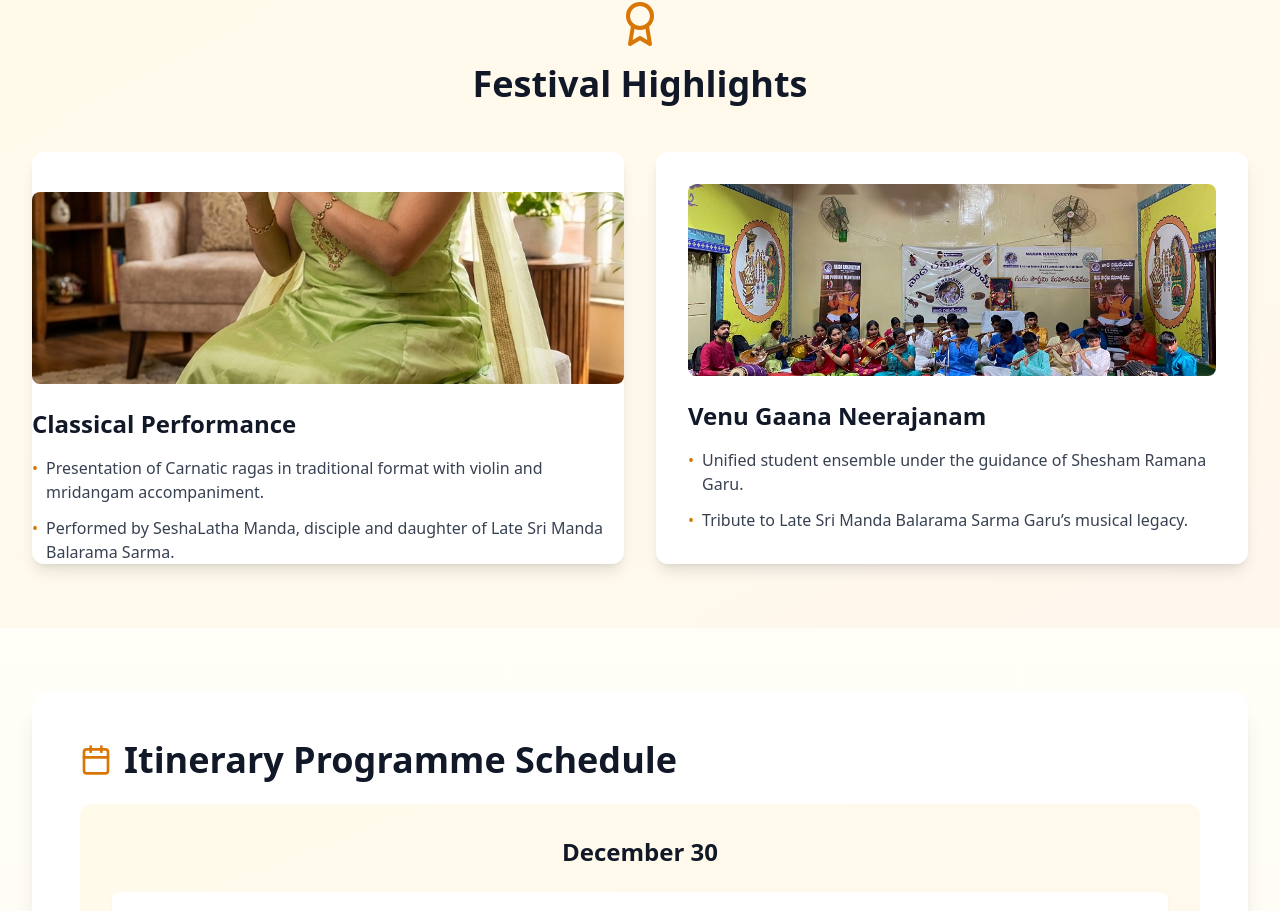
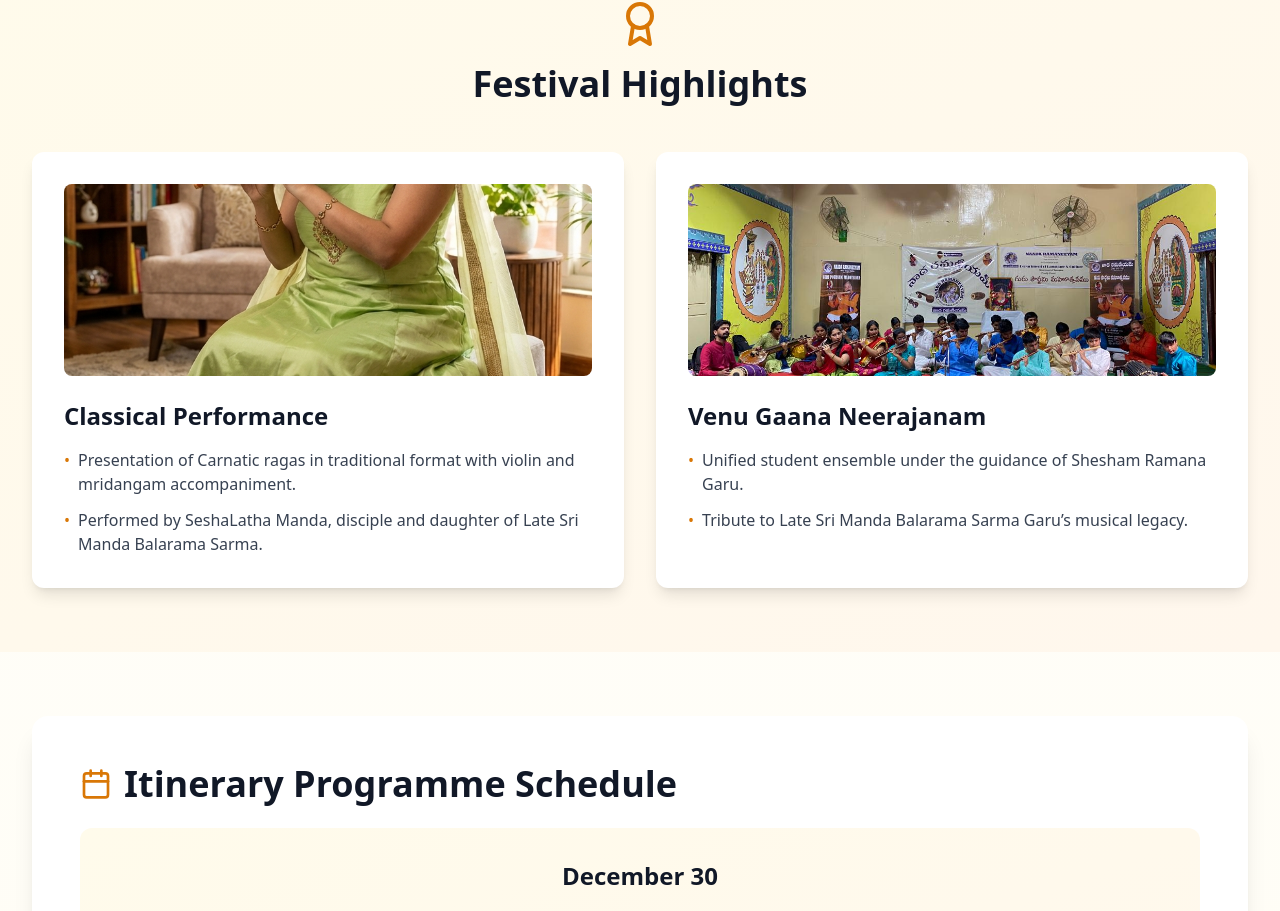
Before and after one commit to vadde-chandra/Flute-Festive, a React (Vite) app: page / in a window 1280 px wide. Shown: the part 1056-1967 px from the top of the page. Built offline with nearby package versions, Linux system fonts and the light colour scheme; no server answers.

Commit message:
Updated Home.tsx

```diff
--- a/src/pages/Home.tsx
+++ b/src/pages/Home.tsx
@@ -101,11 +101,11 @@ export default function Home({ onRegisterClick, onSignupClick }: HomeProps) {
     <div className="grid md:grid-cols-2 gap-8">
 
       {/* Card 1 */}
-      <div className="bg-white rounded-xl shadow-lg  hover:shadow-2xl transition-shadow">
+      <div className="bg-white rounded-xl shadow-lg p-8 hover:shadow-2xl transition-shadow">
         <img
           src="/final_classical.png"
           alt="Sesha Latha Manda"
-          className="w-full mt-10 h-48 object-cover rounded-lg mb-6"
+          className="w-full  h-48 object-cover rounded-lg mb-6"
         />
 
         <h3 className="text-2xl font-bold text-gray-900 mb-4">
```
